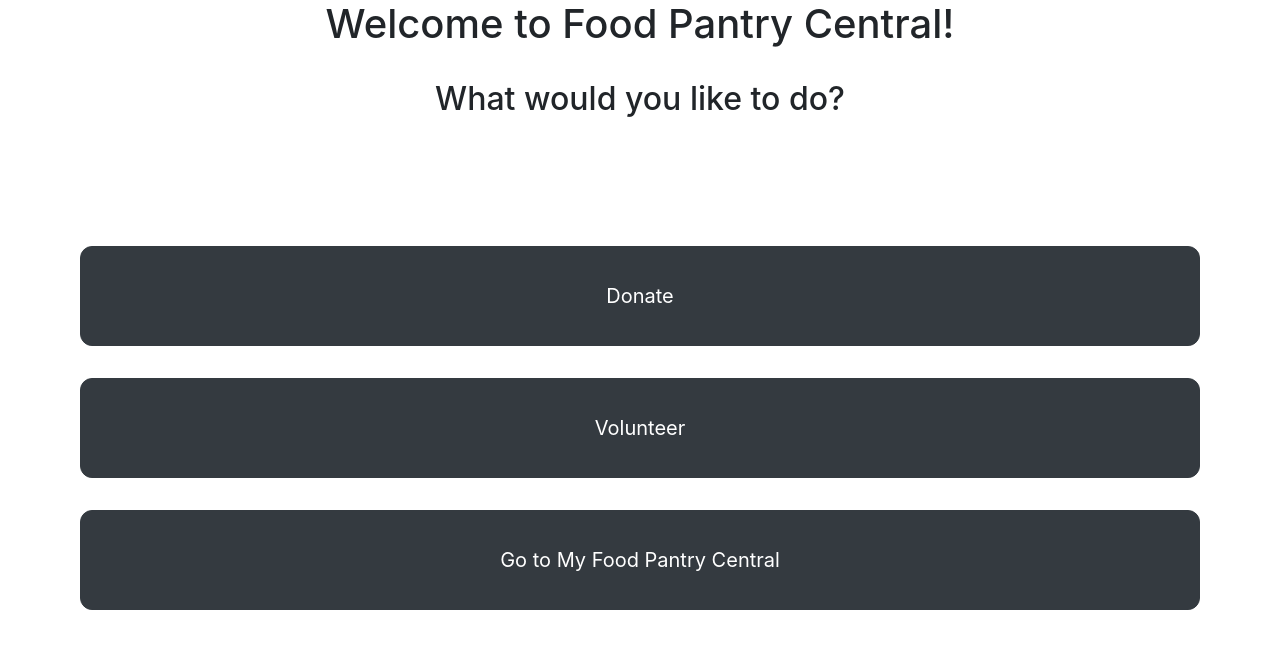
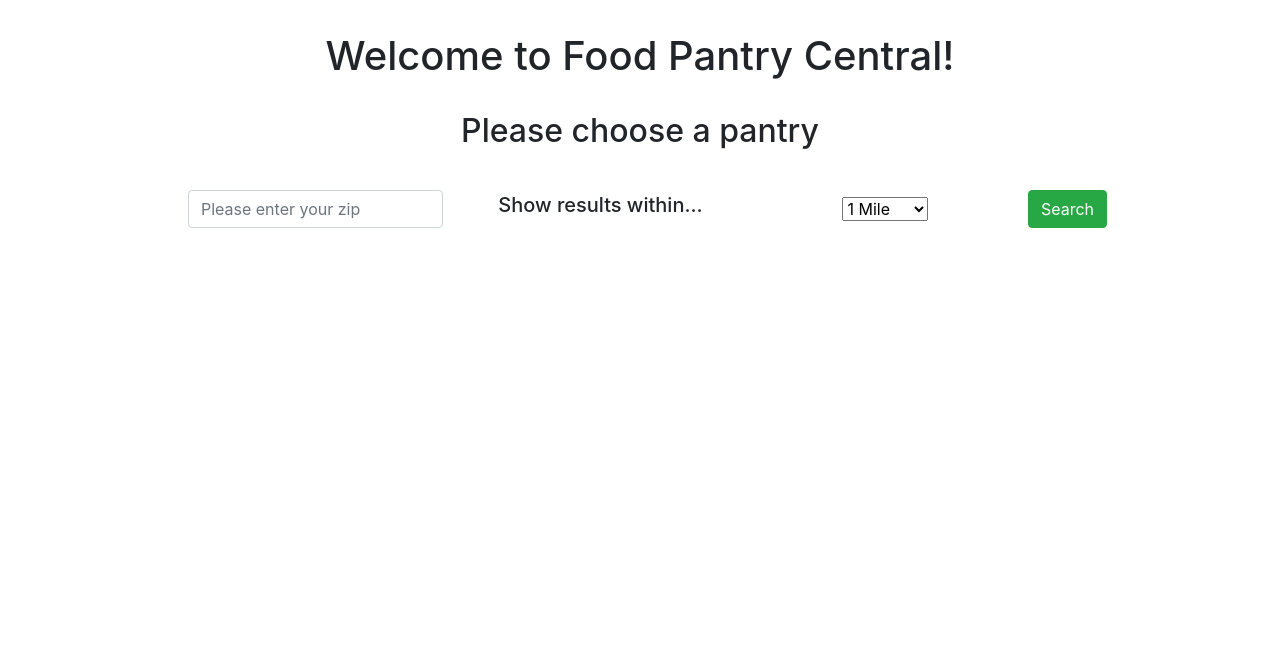
Before and after one commit to bcstarke/food-pantry-central, a React (Create React App) app: page /hello in a window 1280 px wide. Shown: the top 648 px of the page. Built offline with nearby package versions, Linux system fonts and the light colour scheme.

Commit message:
added search pantry page and router

```diff
--- a/src/App.js
+++ b/src/App.js
@@ -1,8 +1,15 @@
 import React, {Component} from "react";
-import logo from './logo.svg';
 import './App.css';
 import 'bootstrap/dist/css/bootstrap.min.css';
 import MainMenu from "./components/mainMenu/MainMenu";
+import ChoosePantry from "./components/choosePantry/ChoosePantry";
+import {
+    BrowserRouter as Router,
+    Route,
+    Switch,
+    Link,
+    Redirect
+} from "react-router-dom";
 
 class App extends Component {
     constructor(props) {
@@ -12,11 +19,12 @@ class App extends Component {
 
     render() {
         return (
-            <div className="App">
-                <div className="main-menu">
-                    <MainMenu/>
+            <Router>
+                <div className="App">
+                    <Route exact path="/" component={MainMenu}/>
+                    <Route exact path="/hello" component={ChoosePantry}/>
                 </div>
-            </div>
+            </Router>
         );
     }
 }
--- /dev/null
+++ b/src/components/choosePantry/ChoosePantry.css
@@ -0,0 +1,26 @@
+.main-container {
+    padding-top: 2rem;
+}
+
+.main-container .zip-input {
+    padding-top: 2rem;
+    width: 20rem;
+}
+
+.main-container .show-results-text {
+    padding-top: 2rem;
+}
+
+.main-container .radius-drop-down{
+    padding-top: 2rem;
+    padding-left: -3rem;
+}
+.main-container .btn-search-pantry{
+    padding-top: 2rem;
+}
+
+.main-container .user-input-row {
+    align-items: center;
+    display: flex;
+    justify-content: center;
+}
--- /dev/null
+++ b/src/components/choosePantry/ChoosePantry.js
@@ -0,0 +1,41 @@
+import React, {Component} from "react";
+import 'bootstrap/dist/css/bootstrap.min.css'
+import './ChoosePantry.css'
+
+export default class ChoosePantry extends Component {
+
+    render() {
+        return (
+            <div className="main-container" id="choosePantry">
+                <div className="container-fluid" id="choosePantryBox">
+                    <div className="header-box container">
+                        <h1>Welcome to Food Pantry Central!</h1>
+                        <br/>
+                        <h2>Please choose a pantry</h2>
+                        <div className="row user-input-row">
+                            <div className="form-floating zip-input col-sm-3">
+                                <input type="text" className="form-control"
+                                       placeholder="Please enter your zip"/>
+                            </div>
+                            <div className="show-results-text col-sm-3">
+                                <h5>Show results within...</h5>
+                            </div>
+                            <div className="radius-drop-down col-sm-3">
+                                <select className="form-select" aria-label="Default select example">
+                                    <option value="1">1 Mile</option>
+                                    <option value="2">2 Miles</option>
+                                    <option value="5">5 Miles</option>
+                                    <option value="10">10 Miles</option>
+                                    <option value="25">25 Miles</option>
+                                </select>
+                            </div>
+                            <div className="btn-search-pantry">
+                                <button type="button" className="btn btn-success">Search</button>
+                            </div>
+                        </div>
+                    </div>
+                </div>
+            </div>
+        )
+    }
+}
--- a/src/components/mainMenu/MainMenu.js
+++ b/src/components/mainMenu/MainMenu.js
@@ -1,9 +1,11 @@
 import React, {Component} from "react";
-// import Button from 'react-bootstrap/Button';
 import "./MainMenu.css"
 import 'bootstrap/dist/css/bootstrap.min.css'
+import ChoosePantry from "../choosePantry/ChoosePantry";
+import {Link} from 'react-router-dom'
 
 export default class MainMenu extends Component {
+
     render() {
         return (
             <div className="main-container" id="home">
@@ -14,22 +16,26 @@ export default class MainMenu extends Component {
                         <h2>What would you like to do?</h2>
                         <div className="row button-container">
                             <div className="d-grid gap-3">
-                            <button className="btn btn-dark btn-lg option-select-button" type="button">Donate</button>
-                                <button className="btn btn-dark btn-lg option-select-button" type="button">Volunteer</button>
-                                <button className="btn btn-dark btn-lg option-select-button" type="button">Go to My Food Pantry Central</button>
+                                <Link to="/hello"
+                                      className="btn btn-dark btn-lg option-select-button"
+                                      type="button" >
+                                    Donate
+                                </Link>
+                                <Link to="/hello"
+                                      className="btn btn-dark btn-lg option-select-button"
+                                      type="button" >
+                                    Volunteer
+                                </Link>
+                                <Link to="/hello"
+                                      className="btn btn-dark btn-lg option-select-button"
+                                      type="button" >
+                                    Go to My Food Pantry Central
+                                </Link>
                             </div>
                         </div>
                     </div>
                 </div>
             </div>
-            // <>
-            //     <Button variant="primary" size="lg" block>
-            //         Block level button
-            //     </Button>
-            //     <Button variant="secondary" size="lg" block>
-            //         Block level button
-            //     </Button>
-            // </>
         )
     }
 }
```
Also changed, not shown: 1 other file (tests, documents, lock files or other folders).
